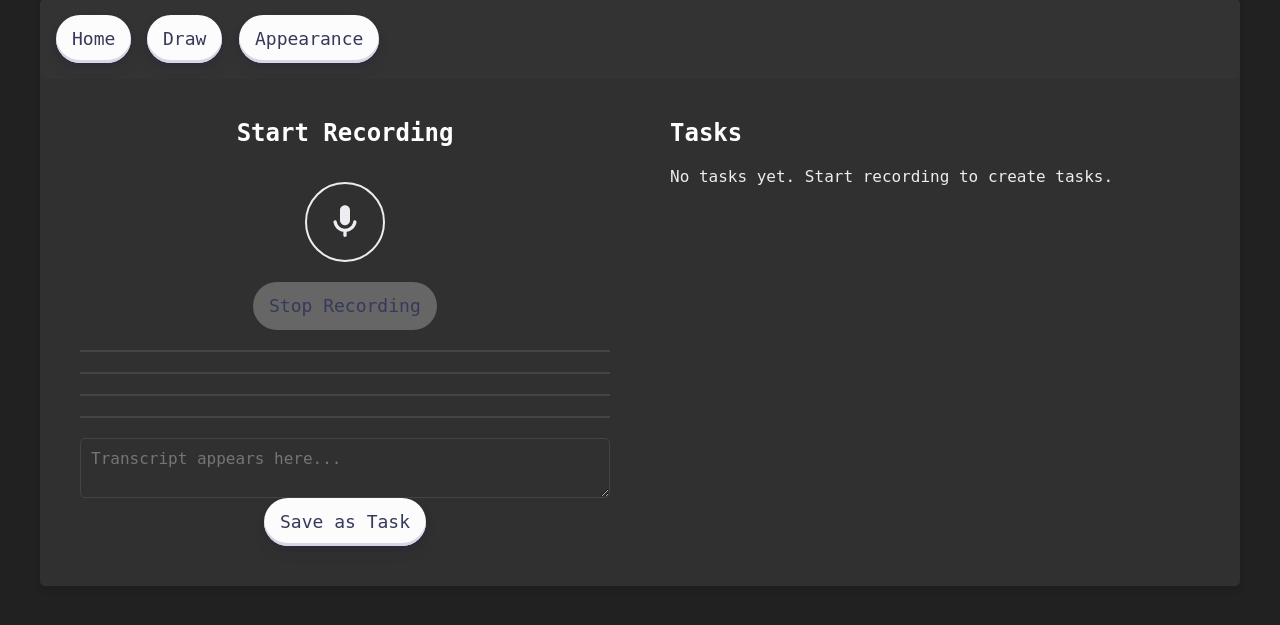
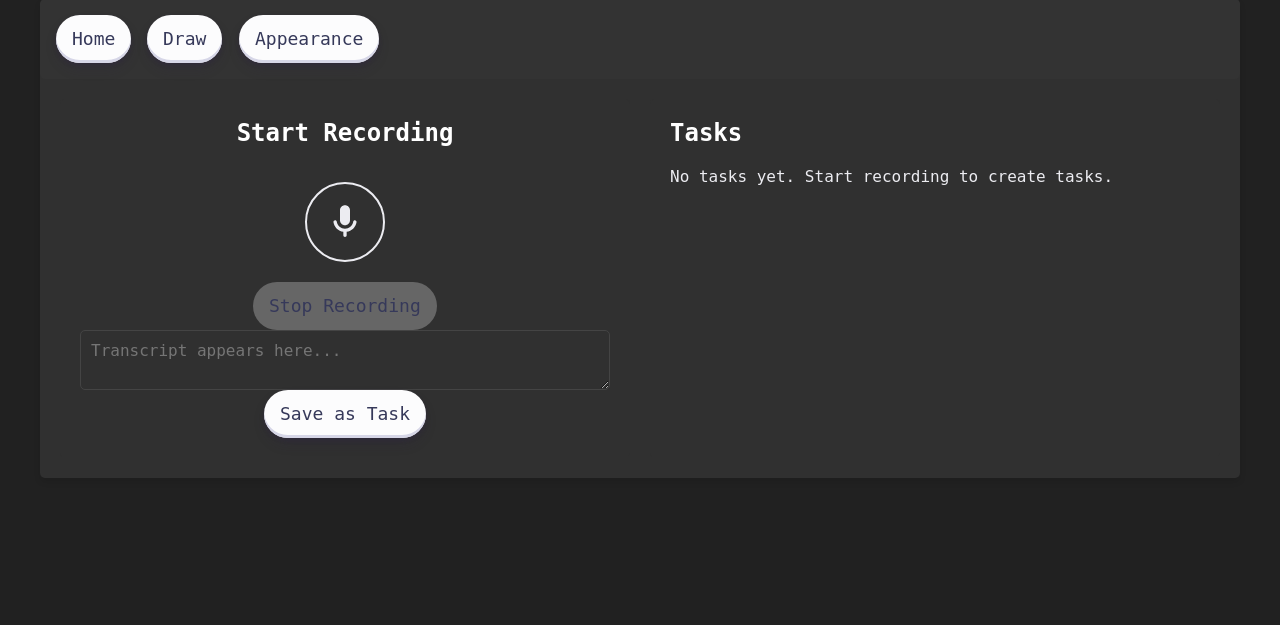
Before and after one commit to CarlosMelicandia/EchoNote, a Flask app: page / in a window 1280 px wide. Shown: the part 21-646 px from the top of the page. Run offline with Flask 3, Linux system fonts and the light colour scheme; data that the repository does not hold is empty.

Commit message:
changes to frontend

```diff
--- a/templates/index.html
+++ b/templates/index.html
@@ -10,12 +10,6 @@
             <div class="mic-icon"></div>
         </div>
         <button id="btn-stop" disabled>Stop Recording</button>
-        <div class="recording-lines">
-            <div class="line"></div>
-            <div class="line"></div>
-            <div class="line"></div>
-            <div class="line"></div>
-        </div>
         <textarea id="transcript" placeholder="Transcript appears here..."></textarea>
         <button id="btn-save">Save as Task</button>
     </div>
@@ -41,7 +35,6 @@
                         <button class="btn-delete" data-task-id="{{ task.id }}">Delete</button>
                         <button class="btn-sync" data-task-id="{{ task.id }}">Add as Event</button>
                     </div>
-                    <div class="task-waveform"></div>
                 </div>
                 {% endfor %}
             {% else %}
```
